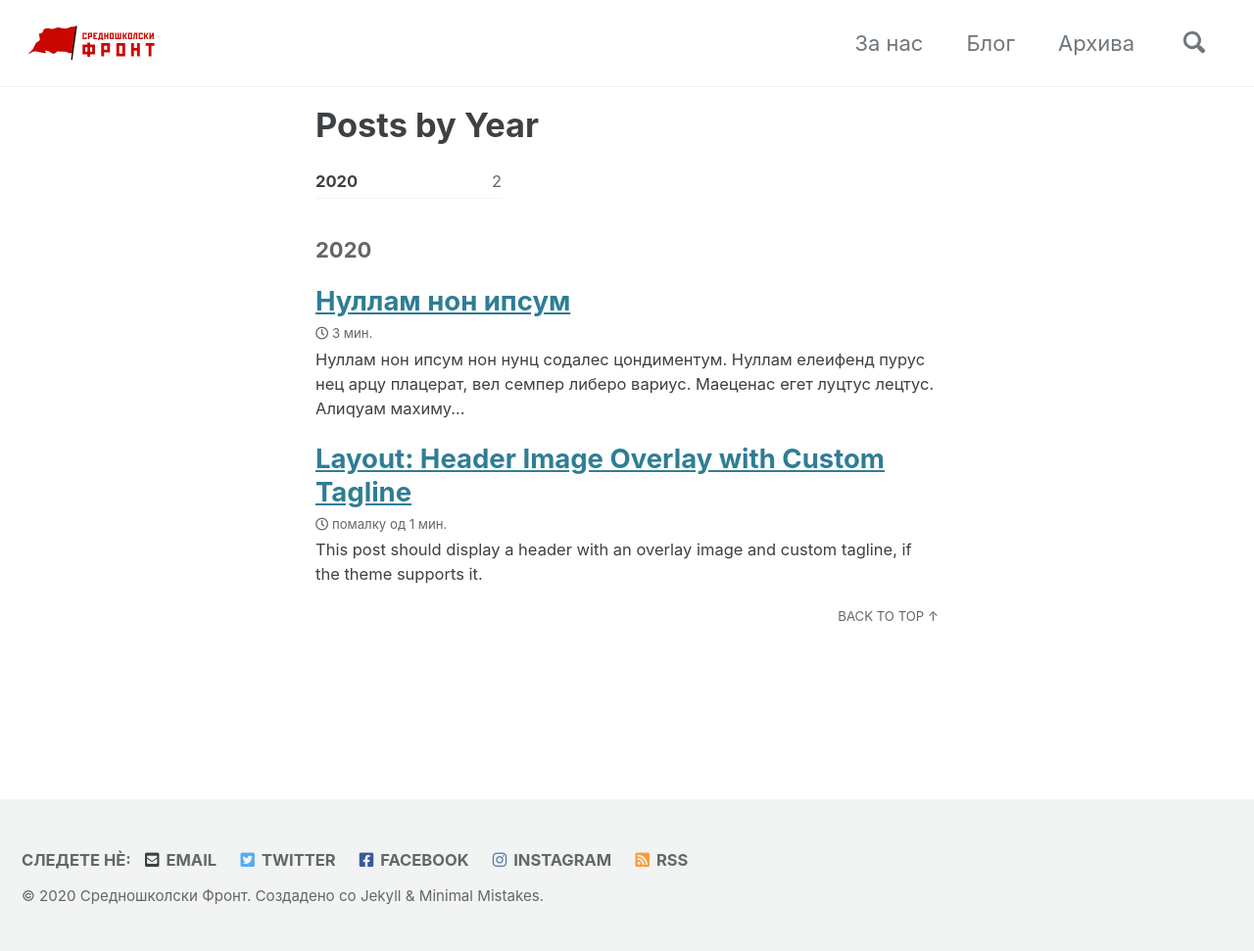
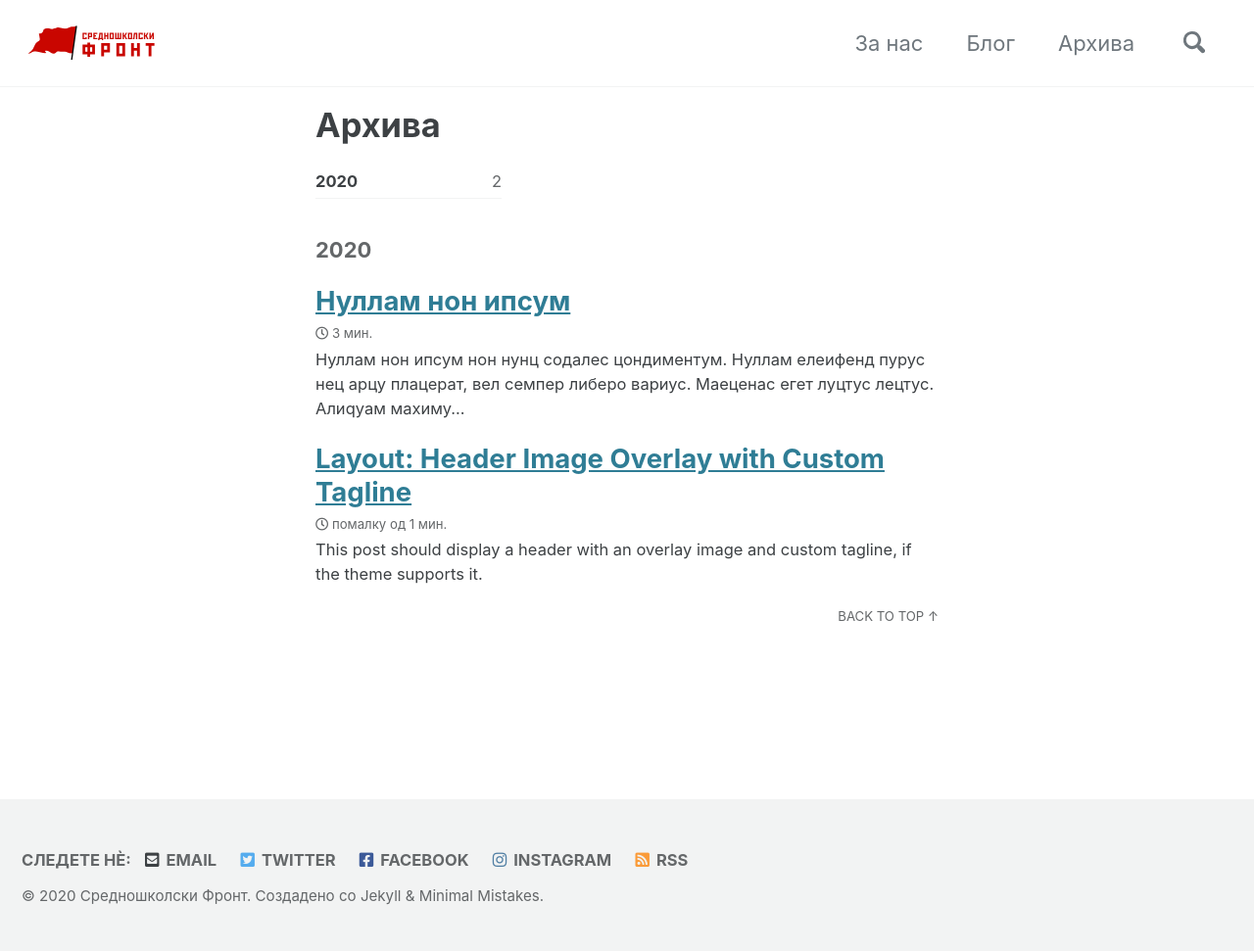
Before and after one commit to srednoshkolskifront/srednoshkolskifront.github.io, a Jekyll site: the page built from _pages/year-archive.md, in a window 1280 px wide. Shown: the whole page at 98% size. Built offline with Jekyll 4.4.1, drawn with Linux system fonts in a browser that asks for light colours; cached includes are drawn as plain includes.

Commit message:
Update year-archive.md

```diff
--- a/_pages/year-archive.md
+++ b/_pages/year-archive.md
@@ -1,5 +1,5 @@
 ---
-title: "Posts by Year"
+title: "Архива"
 permalink: /year-archive/
 layout: posts
 author_profile: false
```
